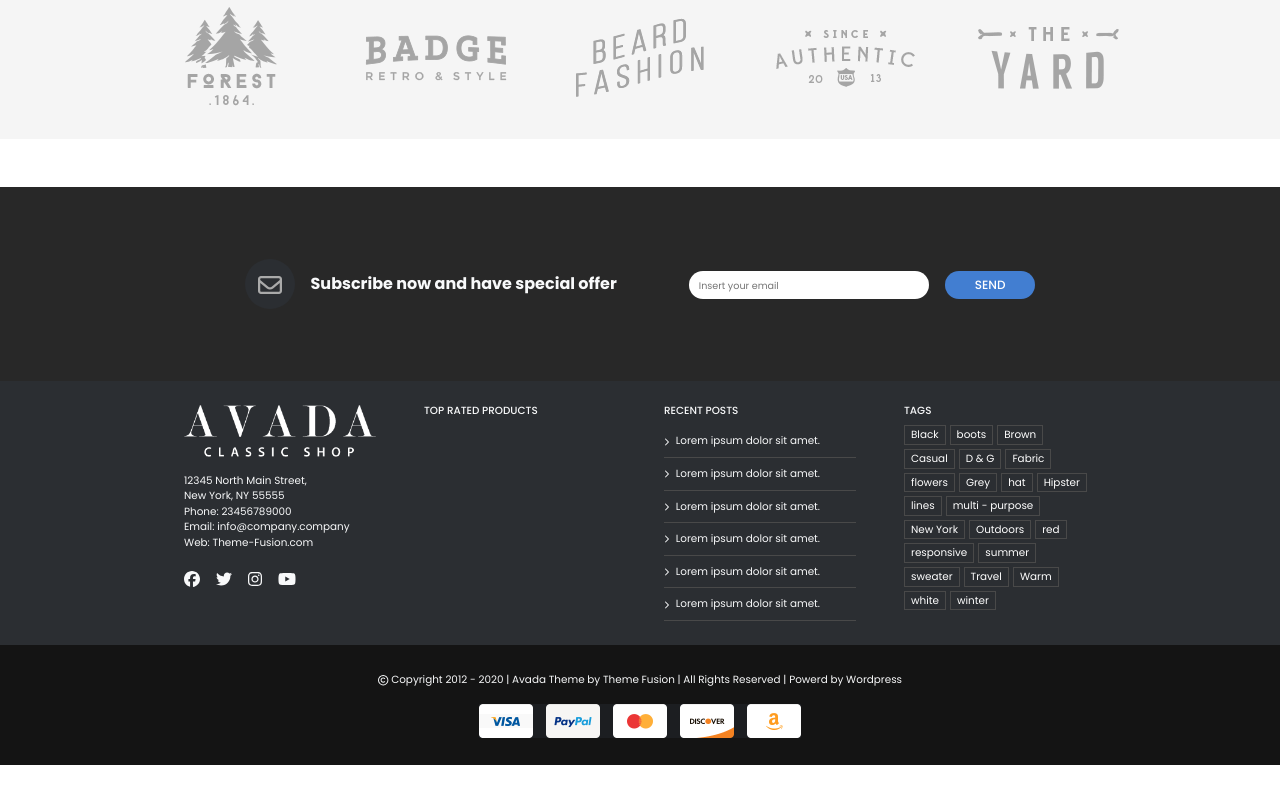
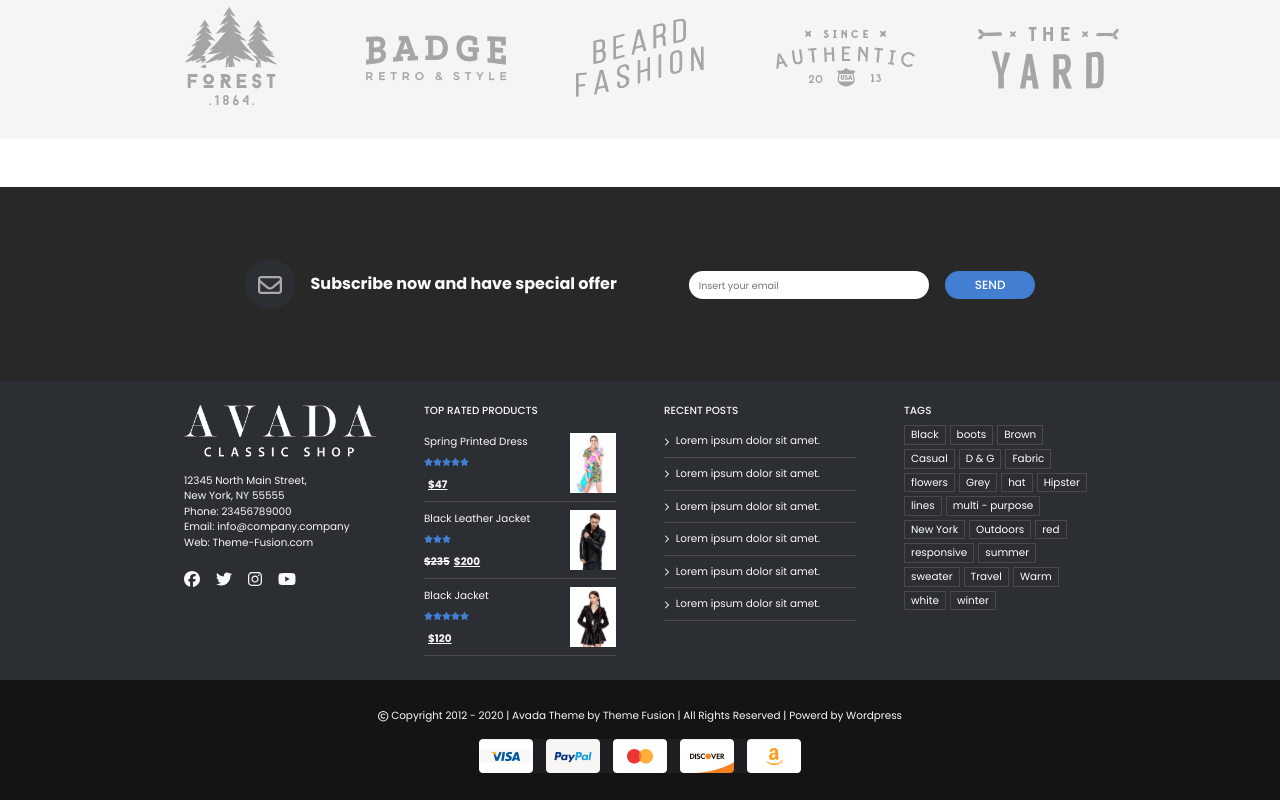
Before and after one commit to GiadaMarzapane/proj-html-vuejs, a Vue app: page / in a window 1280 px wide. Shown: the part 4771-5571 px from the top of the page. Before the commit the page ends 5536 px from the top, so only its background shows below. Built offline with nearby package versions, Linux system fonts and the light colour scheme.

Commit message:
Push AppFooter

```diff
--- a/src/components/AppFooter.vue
+++ b/src/components/AppFooter.vue
@@ -6,6 +6,11 @@ export default {
     data() {
         return {
             store,
+        }
+    },
+    methods: {
+        getImgPath(myPath) {
+            return new URL(myPath, import.meta.url).href
         }
     }
 }
@@ -55,12 +60,37 @@ export default {
                 </div>
             </div>
             <div class="w-25 d-flex flex-column px-4">
-                <h6 class="size-7 text-uppercase">top rated products</h6>
+                <div>
+                    <h6 class="size-7 text-uppercase">top rated products</h6>
+                </div>
+                <div>
+                    <div class="d-flex justify-content-between align-items-center my-border-bottom py-2" v-for="element in store.littleImgs.slice(0, 3)">
+                        <div>
+                            <p class="size-7 mb-0">{{ element.name_product }}</p>
+                            <div class="mb-1">
+                                <span v-for="index in element.rate">
+                                    <font-awesome-icon icon="fa-solid fa-star" />
+                                </span>
+                            </div>
+                            <p class="size-7 mb-0">
+                                <span class="text-decoration-line-through me-1">
+                                    <strong>{{ element.original_price }}</strong>
+                                </span>
+                                <span class="text-decoration-underline">
+                                    <strong>{{ element.current_price }}</strong>
+                                </span>
+                            </p>
+                        </div>
+                        <div>
+                            <img class="little-img" :src="getImgPath(`${element.img_path}`)" alt="">
+                        </div>
+                    </div>
+                </div>
             </div>
             <div class="w-25 d-flex flex-column px-4">
                 <h6 class="size-7 text-uppercase">recent posts</h6>
                 <div>
-                    <p class="lorem size-7 mb-0 py-2" v-for="element in 6">
+                    <p class="lorem my-border-bottom size-7 mb-0 py-2" v-for="element in 6">
                         <font-awesome-icon class="me-1" icon="fa-solid fa-chevron-right" />
                         Lorem ipsum dolor sit amet.
                     </p>
@@ -125,11 +155,13 @@ export default {
     .product-footer{
         background-color: #2B2E32;
 
-        .fa-chevron-right{
+        .fa-chevron-right, .fa-star{
             height: 0.5rem;
         }
-        p.lorem{
-            border-bottom: 1px solid $my-dark-gray;
+        .fa-star{
+            color: $my-blue;
+        }
+        .lorem{
             cursor: pointer;
         }
         .tag-footer{
@@ -138,6 +170,9 @@ export default {
             width: fit-content;
             color: white;
         }
+        .little-img{
+            height: 60px;
+        }
     }
     .payment{
         height: 15vh;
--- a/src/store.js
+++ b/src/store.js
@@ -205,12 +205,13 @@ export const store = reactive({
             img_path: '../asset/images/spring_printed_dress-120x156.jpg'
         }, {
             name_product: 'Black Leather Jacket',
-            rate: 4,
+            rate: 3,
             original_price: '$235',
             current_price: '$200',
             img_path: '../asset/images/black_elegant_leather_jacket-120x156.jpg'
         }, {
             name_product: 'Black Jacket',
+            rate: 5,
             current_price: '$120',
             img_path: '../asset/images/black_leather_jacket-120x156.jpg'
         }, {
--- a/src/style/style.scss
+++ b/src/style/style.scss
@@ -33,6 +33,10 @@ $letter-spacing: 2px;
 }
 .size-75 {
     font-size: 0.75rem;
+}
+
+.my-border-bottom{
+    border-bottom: 1px solid $my-dark-gray;
 }
 
 .my-btn {
```
